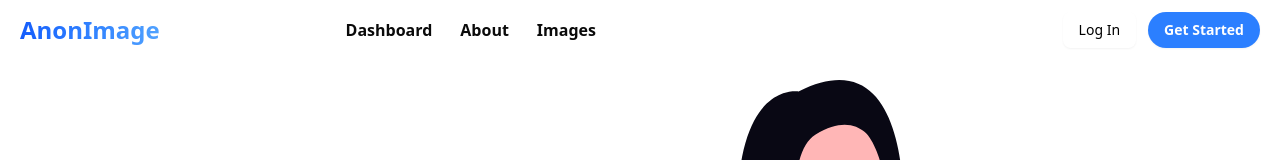
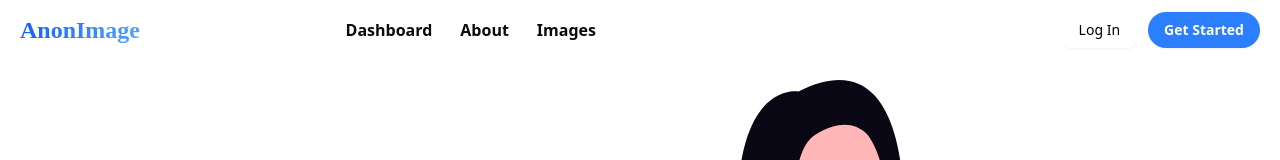
Before and after one commit to YawObengAsante/AnonImage-Frontend, a React (Vite) app: page / in a window 1280 px wide. Shown: the top 160 px of the page. Built offline with nearby package versions, Linux system fonts and the light colour scheme.

Commit message:
css: changed logo font

```diff
--- a/src/components/nav-bar.jsx
+++ b/src/components/nav-bar.jsx
@@ -6,20 +6,20 @@ import { NAV_LINKS, NAV_INACTIVE, NAV_ACTIVE } from "@/lib/constants";
 
 export default function NavBar() {
   const location = useLocation();
-  const navigate = useNavigate()
+  const navigate = useNavigate();
   // to help access if the user has been logged in
   let user = localStorage.getItem("access_token");
   // to handle the logout functionality
   const handleLogout = () => {
     localStorage.clear();
-  window.location.href = "/log-in";
+    window.location.href = "/log-in";
   };
 
   return (
     <div className="w-full px-5 h-[60px] flex justify-between items-center">
       <div className="flex items-center justify-between w-xl gap-x-7">
         <Link to="/">
-          <h1 className="font-bold text-2xl bg-gradient-to-r from-blue-600 to-blue-400 text-transparent bg-clip-text cursor-pointer">
+          <h1 className="playwrite-cu-logo font-bold text-2xl bg-gradient-to-r from-blue-600 to-blue-400 text-transparent bg-clip-text cursor-pointer">
             AnonImage
           </h1>
         </Link>
@@ -35,25 +35,6 @@ export default function NavBar() {
                 <li>
                   <Link to={link.path}>{link.name}</Link>
                 </li>
-
-                {/* The block of code checks below to see if the user has logged in.
-                  The images link will not navlink will not show if the user has not logged in.
-                  so we are getting the access token and it is being stored in user. so if user variable is true then it means the current user has logged in
-
-                 */}
-
-                {/* {
-                   link.path=="/image" ?
-                   <li>
-                    {user ? <Link to={link.path}>{link.name}</Link> : ""}
-                  </li>
-                    :
-                    <li>
-                    <Link to={link.path}>{link.name}</Link>
-                  </li>
-                } */}
-
-                {/* end of the code checking if the user has logged in */}
               </span>
             ))}
           </ul>
--- a/src/index.css
+++ b/src/index.css
@@ -1,5 +1,6 @@
 @import "tailwindcss";
 @import "tw-animate-css";
+@import url('https://fonts.googleapis.com/css2?family=Playwrite+CU:wght@100..400&display=swap');
 
 @custom-variant dark (&:is(.dark *));
 
@@ -117,8 +118,14 @@
   body {
     @apply bg-background text-foreground box-border;
   }
-
 }
 .gradient-text {
-  @apply bg-gradient-to-r from-blue-600 to-blue-400 text-transparent bg-clip-text h-20
+  @apply bg-gradient-to-r from-blue-600 to-blue-400 text-transparent bg-clip-text h-20;
 }
+
+.playwrite-cu-logo {
+  font-family: "Playwrite CU", cursive;
+  font-optical-sizing: auto;
+  font-weight: 700;
+  font-style: normal;
+}
```
